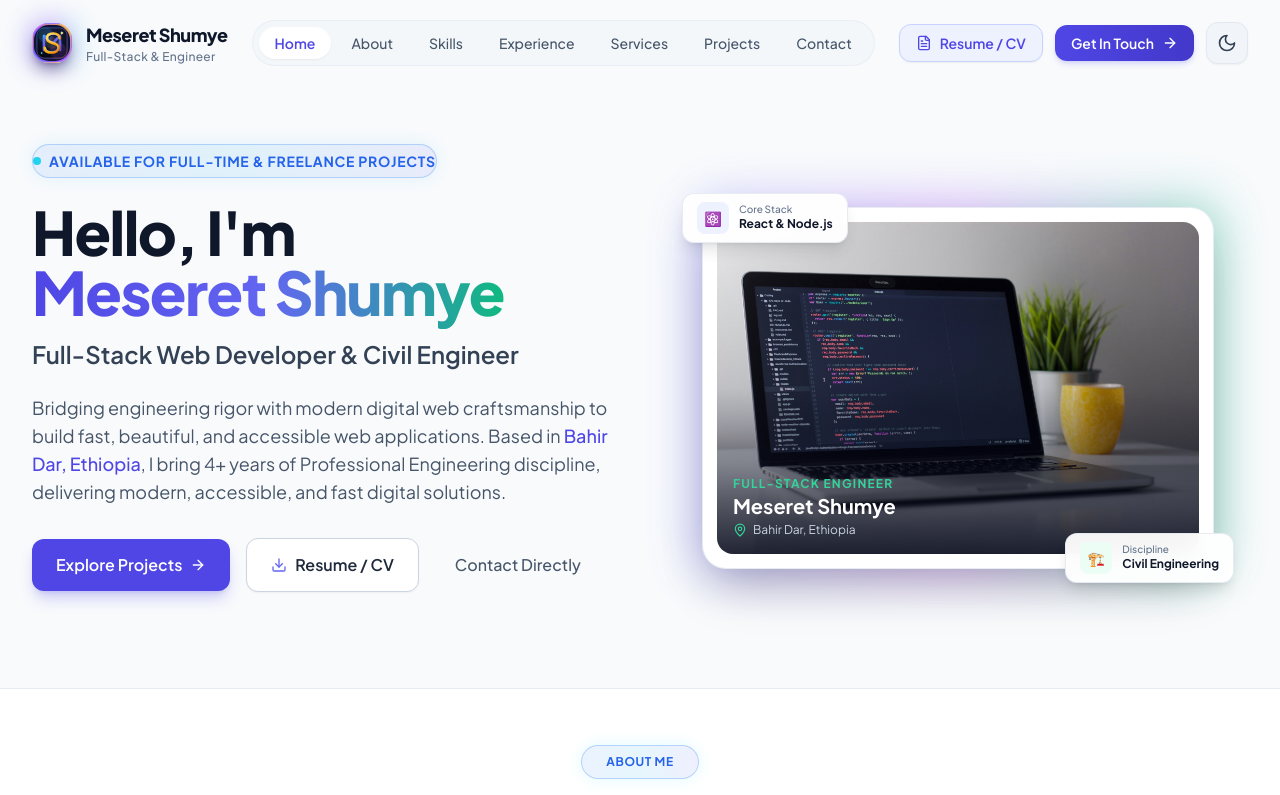
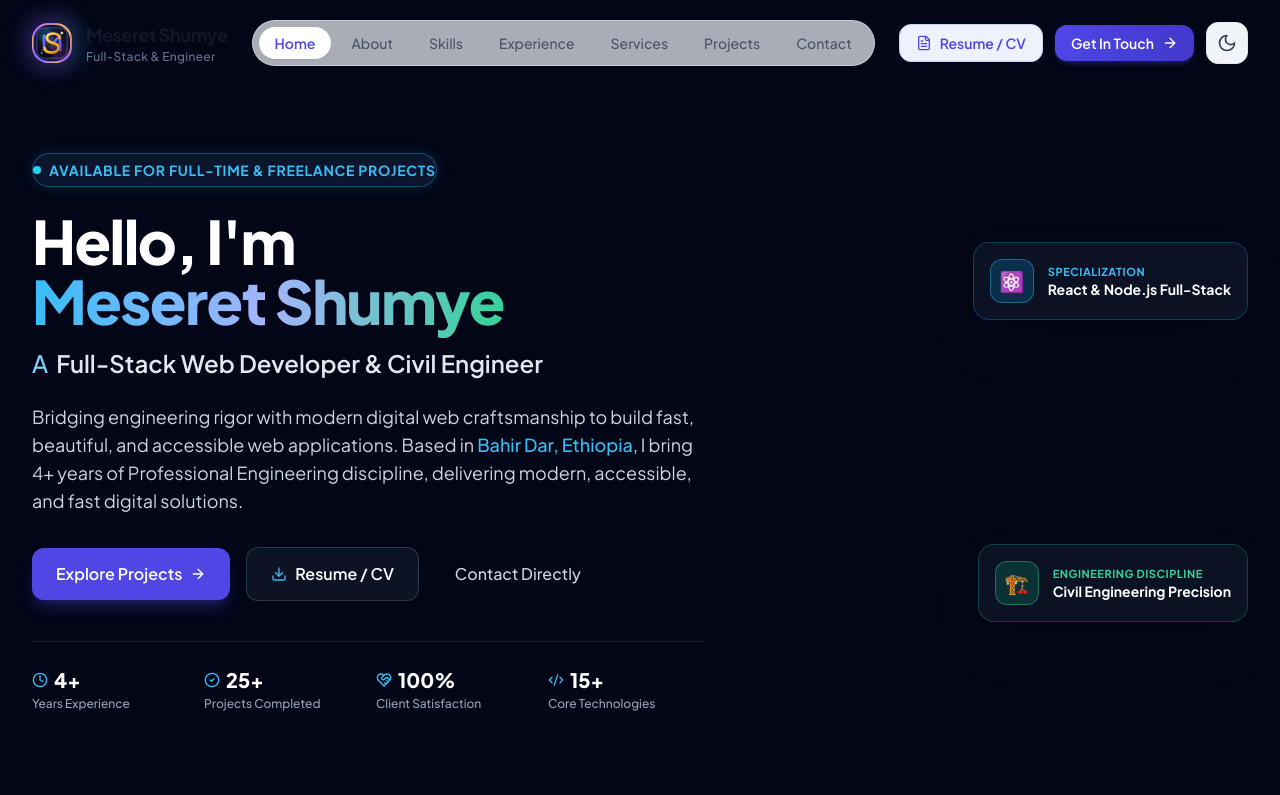
Before and after one commit to meseretshumye/Resume, a React (Vite) app: page / in a window 1280 px wide. Shown: the top 795 px of the page. Built offline with nearby package versions, Linux system fonts and the light colour scheme.

Commit message:
feat: replace hero with environmental developer background matching reference and reassign avatar to about section

```diff
--- a/src/components/About.jsx
+++ b/src/components/About.jsx
@@ -92,8 +92,8 @@ export default function About({ personalInfo = {}, onOpenResume }) {
               {/* Photo Container with Glass Overlays */}
               <div className="relative rounded-2xl overflow-hidden aspect-[4/4.5] sm:aspect-[4/4.2] bg-slate-900 border border-slate-200 dark:border-slate-800 shadow-md">
                 <img
-                  src="/images/about-coding-hands.jpg"
-                  alt="Meseret Shumye Developer Workspace"
+                  src={personalInfo.avatar || "/images/developer-desk-setup.jpg"}
+                  alt={personalInfo.name || "Meseret Shumye Workspace"}
                   className="w-full h-full object-cover object-center group-hover:scale-105 transition-transform duration-700"
                 />
                 <div className="absolute inset-0 bg-gradient-to-t from-slate-950/90 via-slate-950/20 to-transparent"></div>
--- a/src/components/Hero.jsx
+++ b/src/components/Hero.jsx
@@ -26,17 +26,17 @@ export default function Hero({ personalInfo, stats, onOpenResume }) {
   };
 
   return (
-    <section id="home" className="relative pt-28 pb-10 md:pt-36 md:pb-14 my-0 overflow-hidden bg-slate-50 dark:bg-[#070b14] transition-colors duration-300">
-      {/* 1. Developer Code Editor IDE Background Layer with Slow Motion Animation */}
+    <section id="home" className="relative min-h-[90vh] lg:min-h-screen flex items-center pt-28 pb-14 md:pt-36 md:pb-20 my-0 overflow-hidden bg-slate-950 dark:bg-[#070b14] transition-colors duration-300">
+      {/* 1. Authentic Environmental Developer Background Image with Slow Motion Animation */}
       <div className="absolute inset-0 -z-20 pointer-events-none overflow-hidden select-none">
         <img
-          src="/images/hero-code-editor-bg.jpg"
-          alt="Developer Code Editor IDE"
-          className="w-full h-full object-cover object-left md:object-center opacity-40 dark:opacity-75 animate-hero-slow-motion transition-opacity duration-700"
+          src="/images/hero-developer-portrait.jpg"
+          alt="Professional Software Developer at Workstation"
+          className="w-full h-full object-cover object-[75%_center] lg:object-right-center opacity-75 dark:opacity-65 animate-hero-slow-motion transition-opacity duration-700"
         />
-        {/* Soft Vignette Gradients for Flawless Typography Contrast */}
-        <div className="absolute inset-0 bg-gradient-to-b from-slate-50/85 via-slate-50/30 to-slate-50 dark:from-[#070b14]/80 dark:via-[#070b14]/25 dark:to-[#070b14] transition-colors duration-300"></div>
-        <div className="absolute inset-0 bg-gradient-to-r from-slate-50/90 via-slate-50/45 to-transparent/30 dark:from-[#070b14]/85 dark:via-[#070b14]/40 dark:to-transparent/25"></div>
+        {/* Soft Vignette Gradients for Flawless Typography Contrast matching reference */}
+        <div className="absolute inset-0 bg-gradient-to-r from-slate-950/95 via-slate-950/75 to-slate-950/30 dark:from-[#070b14]/95 dark:via-[#070b14]/80 dark:to-[#070b14]/25 transition-colors duration-300"></div>
+        <div className="absolute inset-0 bg-gradient-to-b from-slate-950/85 via-transparent/40 to-slate-950/90 dark:from-[#070b14]/90 dark:via-transparent/30 dark:to-[#070b14]"></div>
       </div>
 
       {/* 2. Subtle IDE Canvas Dot Matrix Pattern */}
@@ -49,14 +49,14 @@ export default function Hero({ personalInfo, stats, onOpenResume }) {
       <div className="absolute top-20 right-10 w-80 h-80 bg-indigo-600/10 dark:bg-indigo-500/15 rounded-full blur-3xl pointer-events-none -z-10" />
       <div className="absolute bottom-10 left-10 w-96 h-96 bg-cyan-500/10 dark:bg-emerald-500/15 rounded-full blur-3xl pointer-events-none -z-10" />
 
-      <div className="max-w-7xl mx-auto px-4 sm:px-6 lg:px-8">
-        <div className="grid grid-cols-1 lg:grid-cols-2 gap-12 lg:gap-14 items-center">
+      <div className="max-w-7xl mx-auto px-4 sm:px-6 lg:px-8 w-full">
+        <div className="grid grid-cols-1 lg:grid-cols-12 gap-10 lg:gap-8 items-center">
 
-          {/* Left Hero Content */}
-          <div className="flex flex-col items-start text-left w-full">
+          {/* Left Hero Content - High-Contrast Clean Typography matching reference */}
+          <div className="lg:col-span-7 flex flex-col items-start text-left w-full z-10">
 
-            {/* Availability Pill styled to match ABOUT ME card style */}
-            <div className="inline-flex items-center gap-2 px-4.5 py-1.5 rounded-full bg-gradient-to-r from-blue-500/10 via-sky-500/10 to-indigo-500/10 dark:from-[#0d182e]/95 dark:via-[#102040]/95 dark:to-[#0d182e]/95 backdrop-blur-md border border-blue-400/40 dark:border-blue-500/40 text-blue-600 dark:text-[#38bdf8] text-xs sm:text-sm font-bold uppercase tracking-wider mb-6 shadow-[0_0_16px_rgba(56,189,248,0.12)] hover:border-sky-400 transition-all duration-300">
+            {/* Availability Pill */}
+            <div className="inline-flex items-center gap-2 px-4.5 py-1.5 rounded-full bg-[#0d182e]/90 backdrop-blur-md border border-sky-500/40 text-sky-400 text-xs sm:text-sm font-bold uppercase tracking-wider mb-6 shadow-[0_0_16px_rgba(56,189,248,0.15)] hover:border-sky-300 transition-all duration-300">
               <span className="relative flex h-2 w-2">
                 <span className="animate-ping absolute inline-flex h-full w-full rounded-full bg-cyan-400 opacity-75"></span>
                 <span className="relative inline-flex rounded-full h-2 w-2 bg-cyan-400"></span>
@@ -65,28 +65,29 @@ export default function Hero({ personalInfo, stats, onOpenResume }) {
             </div>
 
             {/* Greeting & Main Name */}
-            <h1 className="text-4xl sm:text-5xl lg:text-6xl font-extrabold tracking-tight text-slate-900 dark:text-white leading-[1.15] mb-4">
+            <h1 className="text-4xl sm:text-5xl lg:text-6xl font-extrabold tracking-tight text-white leading-[1.12] mb-4">
               Hello, I'm <br />
-              <span className="text-transparent bg-clip-text bg-gradient-to-r from-indigo-600 via-indigo-500 to-emerald-500">
+              <span className="text-transparent bg-clip-text bg-gradient-to-r from-sky-400 via-indigo-300 to-emerald-400 drop-shadow-sm">
                 {personalInfo.name}
               </span>
             </h1>
 
             {/* Subtitle / Role */}
-            <div className="flex items-center gap-2 text-xl sm:text-2xl font-semibold text-slate-700 dark:text-slate-200 mb-6">
+            <div className="flex items-center gap-2 text-xl sm:text-2xl font-semibold text-slate-200 mb-6">
+              <span className="text-sky-300 font-medium">A</span>
               <span>{personalInfo.title}</span>
             </div>
 
             {/* Elevator Pitch Tagline */}
-            <p className="text-base sm:text-lg text-slate-600 dark:text-slate-300 mb-8 max-w-2xl leading-relaxed">
-              {personalInfo.tagline} Based in <span className="text-indigo-600 dark:text-indigo-400 font-medium">Bahir Dar, Ethiopia</span>, I bring 4+ years of Professional Engineering discipline, delivering modern, accessible, and fast digital solutions.
+            <p className="text-base sm:text-lg text-slate-300 mb-8 max-w-2xl leading-relaxed">
+              {personalInfo.tagline} Based in <span className="text-sky-400 font-medium">Bahir Dar, Ethiopia</span>, I bring 4+ years of Professional Engineering discipline, delivering modern, accessible, and fast digital solutions.
             </p>
 
             {/* CTA Buttons */}
             <div className="flex flex-wrap items-center gap-4 w-full sm:w-auto mb-10">
               <a
                 href="#projects"
-                className="flex-1 sm:flex-initial inline-flex items-center justify-center gap-2 px-6 py-3.5 rounded-xl bg-indigo-600 hover:bg-indigo-700 text-white font-semibold shadow-lg shadow-indigo-600/25 hover:shadow-indigo-600/35 transition-all hover:scale-[1.02]"
+                className="flex-1 sm:flex-initial inline-flex items-center justify-center gap-2 px-6 py-3.5 rounded-xl bg-indigo-600 hover:bg-indigo-500 text-white font-semibold shadow-lg shadow-indigo-600/30 hover:shadow-indigo-600/45 transition-all hover:scale-[1.02]"
               >
                 <span>Explore Projects</span>
                 <ArrowRight className="w-4 h-4" />
@@ -94,151 +95,68 @@ export default function Hero({ personalInfo, stats, onOpenResume }) {
 
               <button
                 onClick={onOpenResume}
-                className="flex-1 sm:flex-initial inline-flex items-center justify-center gap-2 px-6 py-3.5 rounded-xl bg-white dark:bg-slate-800 text-slate-800 dark:text-slate-100 font-semibold border border-slate-300 dark:border-slate-700 hover:bg-slate-50 dark:hover:bg-slate-700/60 shadow-sm transition-all hover:scale-[1.02]"
+                className="flex-1 sm:flex-initial inline-flex items-center justify-center gap-2 px-6 py-3.5 rounded-xl bg-slate-900/80 hover:bg-slate-800 text-white font-semibold border border-slate-700/80 hover:border-slate-600 shadow-sm transition-all hover:scale-[1.02] backdrop-blur-md"
               >
-                <Download className="w-4 h-4 text-indigo-500" />
+                <Download className="w-4 h-4 text-sky-400" />
                 <span>Resume / CV</span>
               </button>
 
               <a
                 href="#contact"
-                className="inline-flex items-center justify-center px-5 py-3.5 rounded-xl text-slate-600 dark:text-slate-300 hover:text-indigo-600 dark:hover:text-indigo-400 font-medium transition-colors"
+                className="inline-flex items-center justify-center px-5 py-3.5 rounded-xl text-slate-300 hover:text-white font-medium transition-colors"
               >
                 <span>Contact Directly</span>
               </a>
             </div>
 
-            {/* Social Links Bar */}
-            {/* <div className="flex flex-wrap items-center gap-3 pt-4 border-t border-slate-200 dark:border-slate-800 w-full">
-              <span className="text-xs uppercase tracking-wider text-slate-600 dark:text-slate-300 font-bold mr-1">
-                CONNECT:
-              </span>
-              <div className="flex items-center gap-2">
-                {personalInfo.socialLinks?.facebook && (
-                  <a
-                    href={personalInfo.socialLinks.facebook}
-                    target="_blank"
-                    rel="noopener noreferrer"
-                    className="w-8 h-8 rounded-full bg-slate-100 dark:bg-[#0e1629] border border-sky-500/70 text-slate-700 dark:text-white hover:bg-sky-500 hover:border-sky-400 hover:text-white hover:scale-110 hover:shadow-[0_0_12px_rgba(14,165,233,0.5)] flex items-center justify-center transition-all duration-300 shadow-sm cursor-pointer"
-                    aria-label="Facebook"
-                  >
-                    <Facebook className="w-4 h-4" />
-                  </a>
+            {/* Quick Metrics Bar */}
+            {stats && stats.length > 0 && (
+              <div className="grid grid-cols-2 sm:grid-cols-4 gap-4 pt-6 border-t border-slate-800/80 w-full max-w-2xl">
+                {stats.map((stat, idx) => {
+                  const IconComponent = statIcons[stat.icon] || Code2;
+                  return (
+                    <div key={idx} className="flex flex-col">
+                      <div className="flex items-center gap-1.5 text-sky-400 mb-0.5">
+                        <IconComponent className="w-4 h-4 text-sky-400" />
+                        <span className="text-xl font-extrabold text-white">{stat.value}</span>
+                      </div>
+                      <span className="text-xs text-slate-400 font-medium">{stat.label}</span>
+                    </div>
+                  );
+                })}
+              </div>
             )}
-                {personalInfo.socialLinks?.twitter && (
-                  <a
-                    href={personalInfo.socialLinks.twitter}
-                    target="_blank"
-                    rel="noopener noreferrer"
-                    className="w-8 h-8 rounded-full bg-slate-100 dark:bg-[#0e1629] border border-sky-500/70 text-slate-700 dark:text-white hover:bg-sky-500 hover:border-sky-400 hover:text-white hover:scale-110 hover:shadow-[0_0_12px_rgba(14,165,233,0.5)] flex items-center justify-center transition-all duration-300 shadow-sm cursor-pointer"
-                    aria-label="Twitter"
-                  >
-                    <Twitter className="w-4 h-4" />
-                  </a>
-                )}
-                {personalInfo.socialLinks?.linkedin && (
-                  <a
-                    href={personalInfo.socialLinks.linkedin}
-                    target="_blank"
-                    rel="noopener noreferrer"
-                    className="w-8 h-8 rounded-full bg-slate-100 dark:bg-[#0e1629] border border-sky-500/70 text-slate-700 dark:text-white hover:bg-sky-500 hover:border-sky-400 hover:text-white hover:scale-110 hover:shadow-[0_0_12px_rgba(14,165,233,0.5)] flex items-center justify-center transition-all duration-300 shadow-sm cursor-pointer"
-                    aria-label="LinkedIn"
-                  >
-                    <Linkedin className="w-4 h-4" />
-                  </a>
-                )}
-                {personalInfo.socialLinks?.github && (
-                  <a
-                    href={personalInfo.socialLinks.github}
-                    target="_blank"
-                    rel="noopener noreferrer"
-                    className="w-8 h-8 rounded-full bg-slate-100 dark:bg-[#0e1629] border border-sky-500/70 text-slate-700 dark:text-white hover:bg-sky-500 hover:border-sky-400 hover:text-white hover:scale-110 hover:shadow-[0_0_12px_rgba(14,165,233,0.5)] flex items-center justify-center transition-all duration-300 shadow-sm cursor-pointer"
-                    aria-label="GitHub"
-                  >
-                    <Github className="w-4 h-4" />
-                  </a>
-                )}
-                {personalInfo.socialLinks?.whatsapp && (
-                  <a
-                    href={personalInfo.socialLinks.whatsapp}
-                    target="_blank"
-                    rel="noopener noreferrer"
-                    className="w-8 h-8 rounded-full bg-slate-100 dark:bg-[#0e1629] border border-sky-500/70 text-slate-700 dark:text-white hover:bg-emerald-500 hover:border-emerald-400 hover:text-white hover:scale-110 hover:shadow-[0_0_12px_rgba(16,185,129,0.5)] flex items-center justify-center transition-all duration-300 shadow-sm cursor-pointer"
-                    aria-label="WhatsApp"
-                  >
-                    <MessageCircle className="w-4 h-4" />
-                  </a>
-                )}
-                {personalInfo.email && (
-                  <a
-                    href={`mailto:${personalInfo.email}`}
-                    className="w-8 h-8 rounded-full bg-slate-100 dark:bg-[#0e1629] border border-sky-500/70 text-slate-700 dark:text-white hover:bg-sky-500 hover:border-sky-400 hover:text-white hover:scale-110 hover:shadow-[0_0_12px_rgba(14,165,233,0.5)] flex items-center justify-center transition-all duration-300 shadow-sm cursor-pointer"
-                    aria-label="Email"
-                  >
-                    <Mail className="w-4 h-4" />
-                  </a>
-                )}
-              </div>
-            </div> */}
 
           </div>
 
-          {/* Right Hero Visual Showcase - Equal Margins & Proportionate Framing */}
-          <div className="flex justify-center items-center w-full">
-            <div className="relative w-full max-w-lg mx-auto">
+          {/* Right Hero Space - Elegantly Highlights the Developer in the Background */}
+          <div className="lg:col-span-5 flex flex-col justify-between items-end gap-6 w-full lg:min-h-[380px] pointer-events-none select-none">
 
-              {/* Outer Decorative Glow Ring */}
-              <div className="absolute -inset-1.5 bg-gradient-to-r from-indigo-500 via-purple-500 to-emerald-500 rounded-3xl blur-xl opacity-40 dark:opacity-30"></div>
-
-              {/* Main Card Frame */}
-              <div className="relative rounded-3xl bg-white dark:bg-slate-900 border border-slate-200/80 dark:border-slate-800 p-3.5 shadow-2xl">
-                {/* Image Container with Natural Aspect Ratio */}
-                <div className="relative rounded-2xl overflow-hidden bg-slate-100 dark:bg-slate-800 aspect-[4/3] sm:aspect-[16/11]">
-                  <img
-                    src={personalInfo.avatar}
-                    alt={personalInfo.name}
-                    className="w-full h-full object-cover object-center hover:scale-105 transition-transform duration-700"
-                  />
-                  <div className="absolute inset-0 bg-gradient-to-t from-slate-950/85 via-slate-950/20 to-transparent"></div>
-
-                  {/* Overlay text at bottom of photo */}
-                  <div className="absolute bottom-4 left-4 right-4 text-white">
-                    <p className="text-xs uppercase font-bold tracking-widest text-emerald-400">Full-Stack Engineer</p>
-                    <h3 className="text-xl font-bold">{personalInfo.name}</h3>
-                    <p className="text-xs text-slate-300 flex items-center gap-1.5 mt-0.5">
-                      <MapPin className="w-3.5 h-3.5 text-emerald-400 shrink-0" />
-                      <span>Bahir Dar, Ethiopia</span>
-                    </p>
+            {/* Top Floating Glass Badge */}
+            <div className="pointer-events-auto backdrop-blur-xl bg-slate-900/75 dark:bg-[#0c1527]/85 border border-sky-500/30 rounded-2xl p-4 shadow-2xl flex items-center gap-3.5 hover:border-sky-400 transition-all duration-300 max-w-xs self-end">
+              <div className="w-11 h-11 rounded-xl bg-sky-500/20 border border-sky-400/40 flex items-center justify-center text-xl shrink-0">
+                ⚛️
               </div>
+              <div>
+                <p className="text-[11px] uppercase tracking-wider text-sky-400 font-bold">Specialization</p>
+                <p className="text-sm font-bold text-white leading-tight">React &amp; Node.js Full-Stack</p>
               </div>
             </div>
 
-              {/* Floating Badge 1 - Top Left */}
-              <div className="absolute -top-3.5 -left-2 sm:-left-5 bg-white/95 dark:bg-slate-800/95 backdrop-blur-md px-3.5 py-2 rounded-xl shadow-lg border border-slate-200/80 dark:border-slate-700/80 flex items-center gap-2.5 z-10">
-                <div className="w-8 h-8 rounded-lg bg-indigo-50 dark:bg-indigo-950/80 flex items-center justify-center text-indigo-600 dark:text-indigo-400 font-bold text-sm">
-                  ⚛️
-                </div>
-                <div>
-                  <p className="text-[10px] text-slate-500 dark:text-slate-400 font-medium leading-none">Core Stack</p>
-                  <p className="text-xs font-bold text-slate-900 dark:text-white mt-0.5">React &amp; Node.js</p>
-                </div>
-              </div>
-
-              {/* Floating Badge 2 - Bottom Right */}
-              <div className="absolute -bottom-3.5 -right-2 sm:-right-5 bg-white/95 dark:bg-slate-800/95 backdrop-blur-md px-3.5 py-2 rounded-xl shadow-lg border border-slate-200/80 dark:border-slate-700/80 flex items-center gap-2.5 z-10">
-                <div className="w-8 h-8 rounded-lg bg-emerald-50 dark:bg-emerald-950/80 flex items-center justify-center text-emerald-600 dark:text-emerald-400 font-bold text-sm">
+            {/* Bottom Floating Glass Badge */}
+            <div className="pointer-events-auto backdrop-blur-xl bg-slate-900/75 dark:bg-[#0c1527]/85 border border-emerald-500/30 rounded-2xl p-4 shadow-2xl flex items-center gap-3.5 hover:border-emerald-400 transition-all duration-300 max-w-xs self-end">
+              <div className="w-11 h-11 rounded-xl bg-emerald-500/20 border border-emerald-400/40 flex items-center justify-center text-xl shrink-0">
                 🏗️
               </div>
               <div>
-                  <p className="text-[10px] text-slate-500 dark:text-slate-400 font-medium leading-none">Discipline</p>
-                  <p className="text-xs font-bold text-slate-900 dark:text-white mt-0.5">Civil Engineering</p>
+                <p className="text-[11px] uppercase tracking-wider text-emerald-400 font-bold">Engineering Discipline</p>
+                <p className="text-sm font-bold text-white leading-tight">Civil Engineering Precision</p>
               </div>
             </div>
 
           </div>
         </div>
       </div>
-      </div>
     </section>
   );
 }
```
Also changed, not shown: public/images/hero-developer-loft.jpg (added), public/images/hero-developer-portrait.jpg (added). Lines whose indentation alone changed are shown as unchanged.
